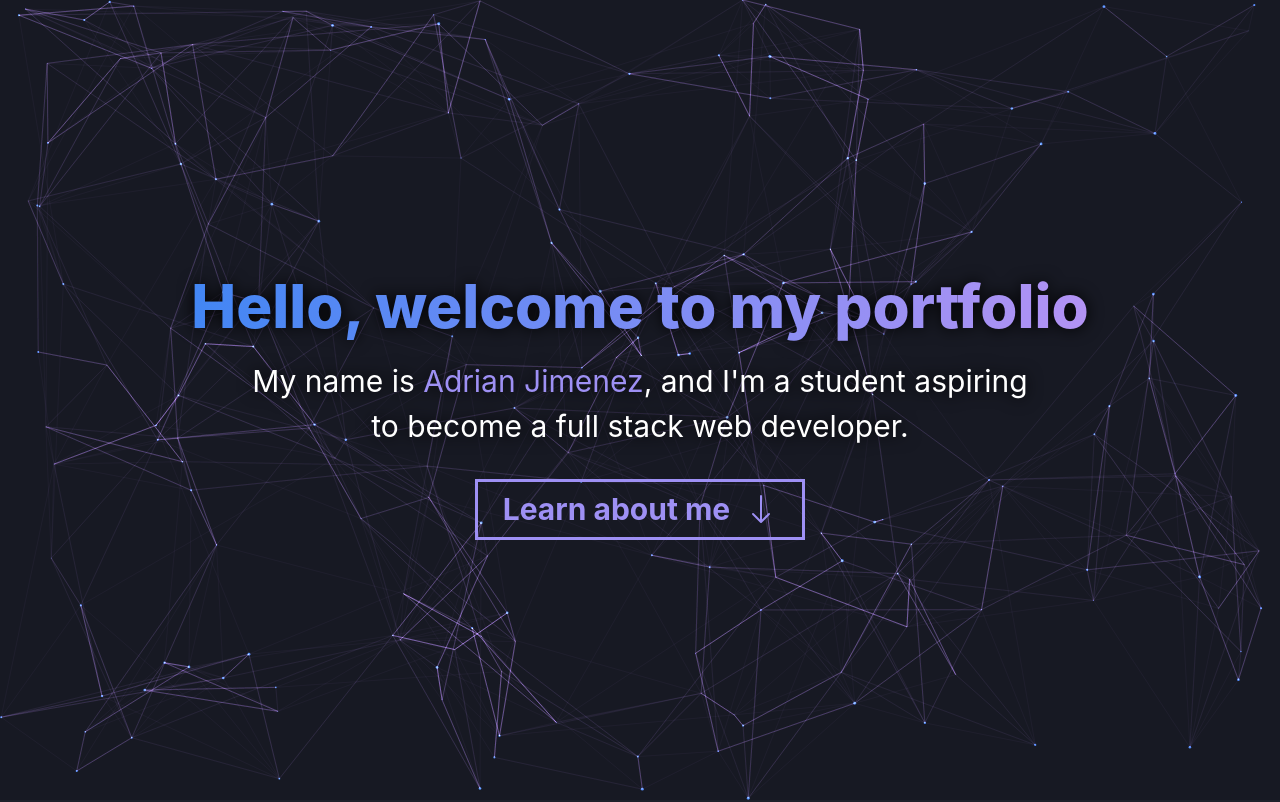
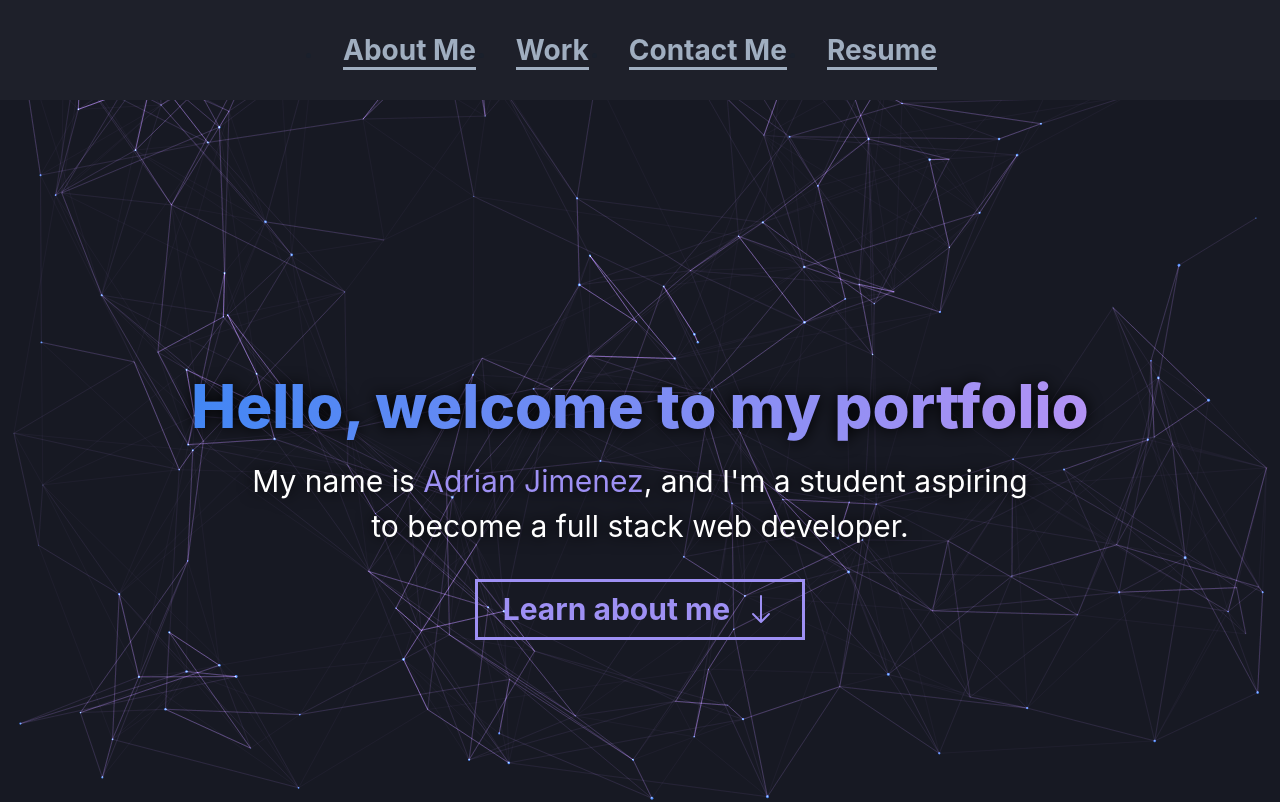
Before and after one commit to PuppetAJ/20-ReactPortfolio-AJ, a React (Create React App) app: page / in a window 1280 px wide. Shown: the top 802 px of the page. Built offline with nearby package versions, Linux system fonts and the light colour scheme.

Commit message:
Fixed mousover bug

```diff
--- a/src/App.js
+++ b/src/App.js
@@ -2,12 +2,14 @@ import * as React from 'react';
 import { ChakraProvider } from '@chakra-ui/react';
 import Header from './components/Header';
 import Navigation from './components/Navigation';
+import About from './components/About';
 
 function App() {
   return (
     <ChakraProvider>
+      <Navigation/>
       <Header/>
-      <Navigation/>
+      <About/>
     </ChakraProvider>
   )
 }
--- /dev/null
+++ b/src/components/About/index.js
@@ -0,0 +1,11 @@
+import React from 'react';
+
+function About() {
+  return (
+    <div className='testClass'>
+      Hello
+    </div>
+  )
+};
+
+export default About;
--- a/src/components/Canvas/index.js
+++ b/src/components/Canvas/index.js
@@ -45,8 +45,8 @@ function Canvas() {
       FPS = 60, // Frames per second
       dots = dotCount, // Number of stars
       mouse = {
-        x: window.innerHeight / 2,
-        y: window.innerWidth / 2
+        x: (30 * canvas.width) / 100,
+        y: (30 * canvas.height) / 100
       };  // mouse location
 
     // Push stars to array
@@ -136,7 +136,7 @@ function Canvas() {
       mouse.y = e.pageY;
     }
 
-    canvas.addEventListener('mousemove', moveFunc);
+    window.addEventListener('mousemove', moveFunc);
 
     let req;
     // Animate loop, update / draw
@@ -149,6 +149,8 @@ function Canvas() {
 
     tick();
 
+
+
     // Prevents preformance issues
     const cancelFrame = () => {
       cancelAnimationFrame(req);
@@ -159,7 +161,7 @@ function Canvas() {
 
     // Remove existing event listener on component redraw
     return _ => {
-      canvas.removeEventListener('mousemove', moveFunc)
+      window.removeEventListener('mousemove', moveFunc)
     }
 
   });
--- a/src/components/Header/index.js
+++ b/src/components/Header/index.js
@@ -5,7 +5,7 @@ import { ReactComponent as MySVG } from '../../assets/images/down.svg'
 
 function Header() {
   return (
-    <>
+      <main>
         <Canvas/>
         <div className='header-style'>
           <div className='header-wrapper'>
@@ -20,7 +20,7 @@ function Header() {
           </div>
           </div>
         </div>
-    </>
+      </main>
   )
 };
 
--- a/src/index.css
+++ b/src/index.css
@@ -14,9 +14,11 @@ body {
   -moz-osx-font-smoothing: grayscale;
 }
 
-body, html, #root {
-  height: 100%;
-  width: 100%;
+html, body {
+  height: 100vh;
+  width: 100vw;
+  display: unset;
+  overflow-x: hidden;
 }
 
 code {
@@ -31,8 +33,10 @@ code {
   background-color: var(--primary-bg);
   padding: 200px 0px;
   z-index: -2;
+  /* width: 100vw;
+  height: 100vh; */
+  height: 100vh;
   width: 100%;
-  height: 100%;
 }
 
 .header-wrapper {
@@ -57,11 +61,15 @@ code {
 }
 
 .nav-wrapper {
+  position: sticky;
+  top: 0px;
   background-color: var(--secondary-bg);
   height: 100px;
   display: flex;
   justify-content: center;
   align-items: center;
+  z-index: 999999;
+  opacity: 100%;
 }
 
 .nav-links {
@@ -96,13 +104,18 @@ code {
 }
 
 #canvas {
-  display: block;
   z-index: 0;
   position: absolute;
-  width: 100%;
-  height: 100%;
+  top: 0;
+  right: 0;
+  left: 0;
+  bottom: 0;
+  overflow: hidden;
 }
 
+.testClass {
+  height: 6000px;
+}
 @keyframes slideInFromRight {
   0% {
     transform: translateX(-25%);
```
Lines whose indentation alone changed are shown as unchanged.
